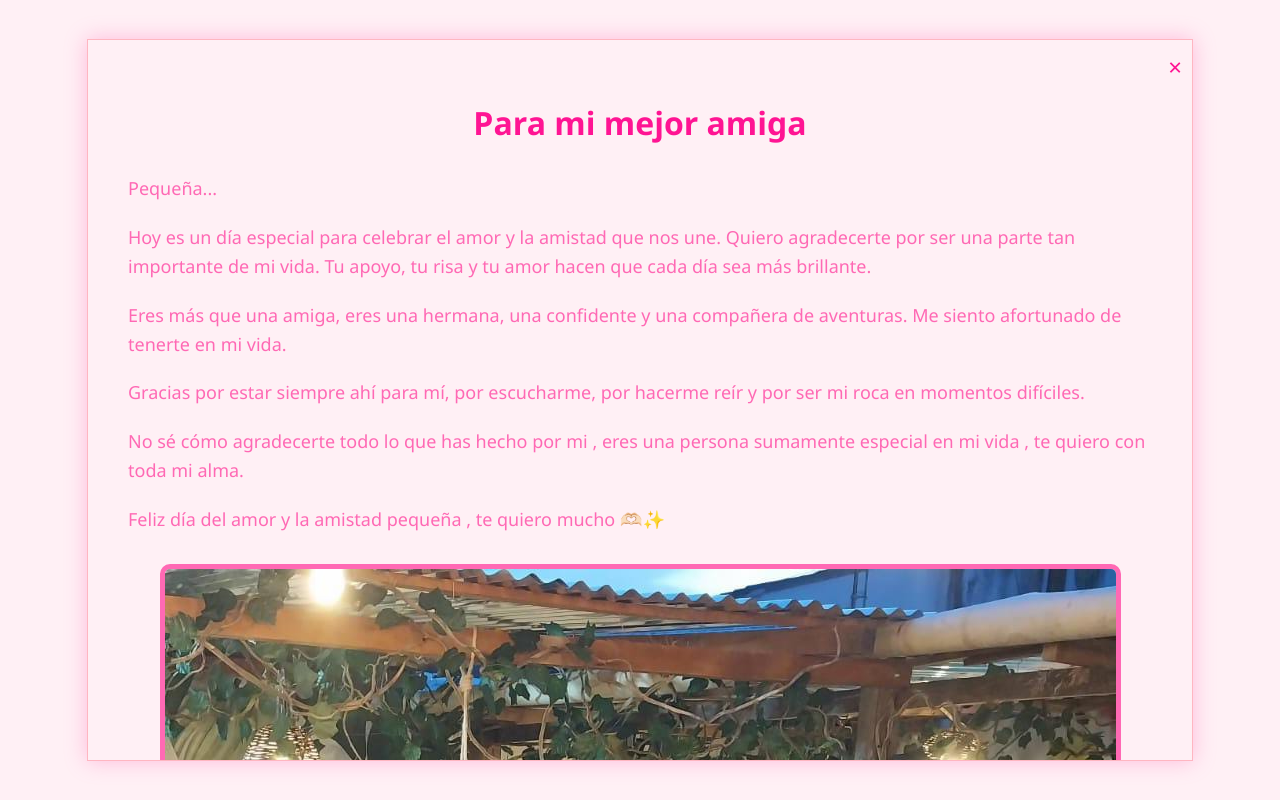
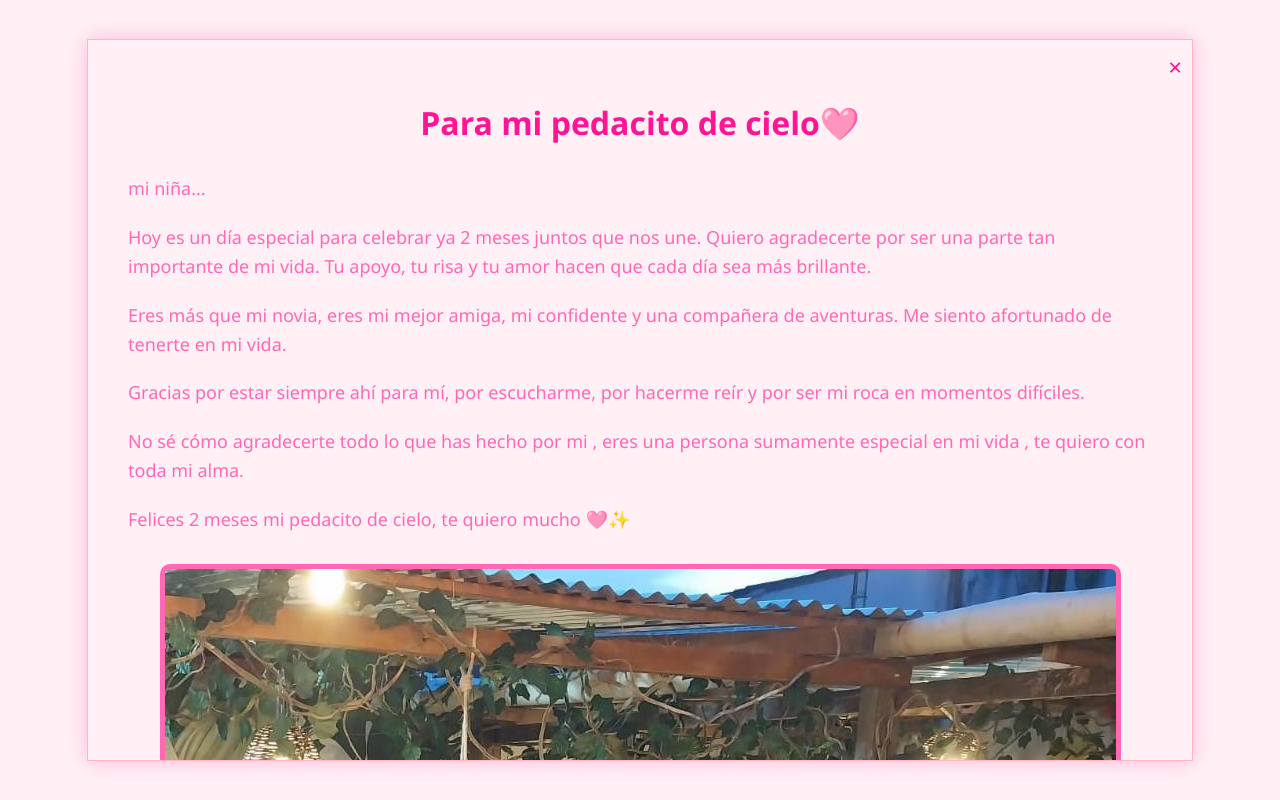
Before and after one commit to Xlentroxx/para-mi-mejor-amiga, a plain HTML site: page index.html in a window 1280 px wide. Both pictures are taken after a click on the element 640 px from the left and 400 px from the top of the page. Drawn offline with Linux system fonts and the light colour scheme.

Commit message:
Update index.html

```diff
--- a/index.html
+++ b/index.html
@@ -131,13 +131,13 @@
 
     <div class="letter" id="letter">
         <span class="close-button" onclick="hideLetter()">&times;</span>
-        <h1>Para mi mejor amiga</h1>
-        <p>Pequeña...</p>
-        <p>Hoy es un día especial para celebrar el amor y la amistad que nos une. Quiero agradecerte por ser una parte tan importante de mi vida. Tu apoyo, tu risa y tu amor hacen que cada día sea más brillante.</p>
-        <p>Eres más que una amiga, eres una hermana, una confidente y una compañera de aventuras. Me siento afortunado de tenerte en mi vida.</p>
+        <h1>Para mi pedacito de cielo🩷</h1>
+        <p>mi niña...</p>
+        <p>Hoy es un día especial para celebrar ya 2 meses juntos que nos une. Quiero agradecerte por ser una parte tan importante de mi vida. Tu apoyo, tu risa y tu amor hacen que cada día sea más brillante.</p>
+        <p>Eres más que mi novia, eres mi mejor amiga, mi confidente y una compañera de aventuras. Me siento afortunado de tenerte en mi vida.</p>
         <p>Gracias por estar siempre ahí para mí, por escucharme, por hacerme reír y por ser mi roca en momentos difíciles.</p>
         <p>No sé cómo agradecerte todo lo que has hecho por mi , eres una persona sumamente especial en mi vida , te quiero con toda mi alma.</p>
-        <p>Feliz día del amor y la amistad pequeña , te quiero mucho 🫶🏻✨</p>
+        <p>Felices 2 meses mi pedacito de cielo, te quiero mucho 🩷✨</p>
         <img src="img/Mejor amiga.jpeg" alt="Nuestra foto juntos">
     </div>
 
```
